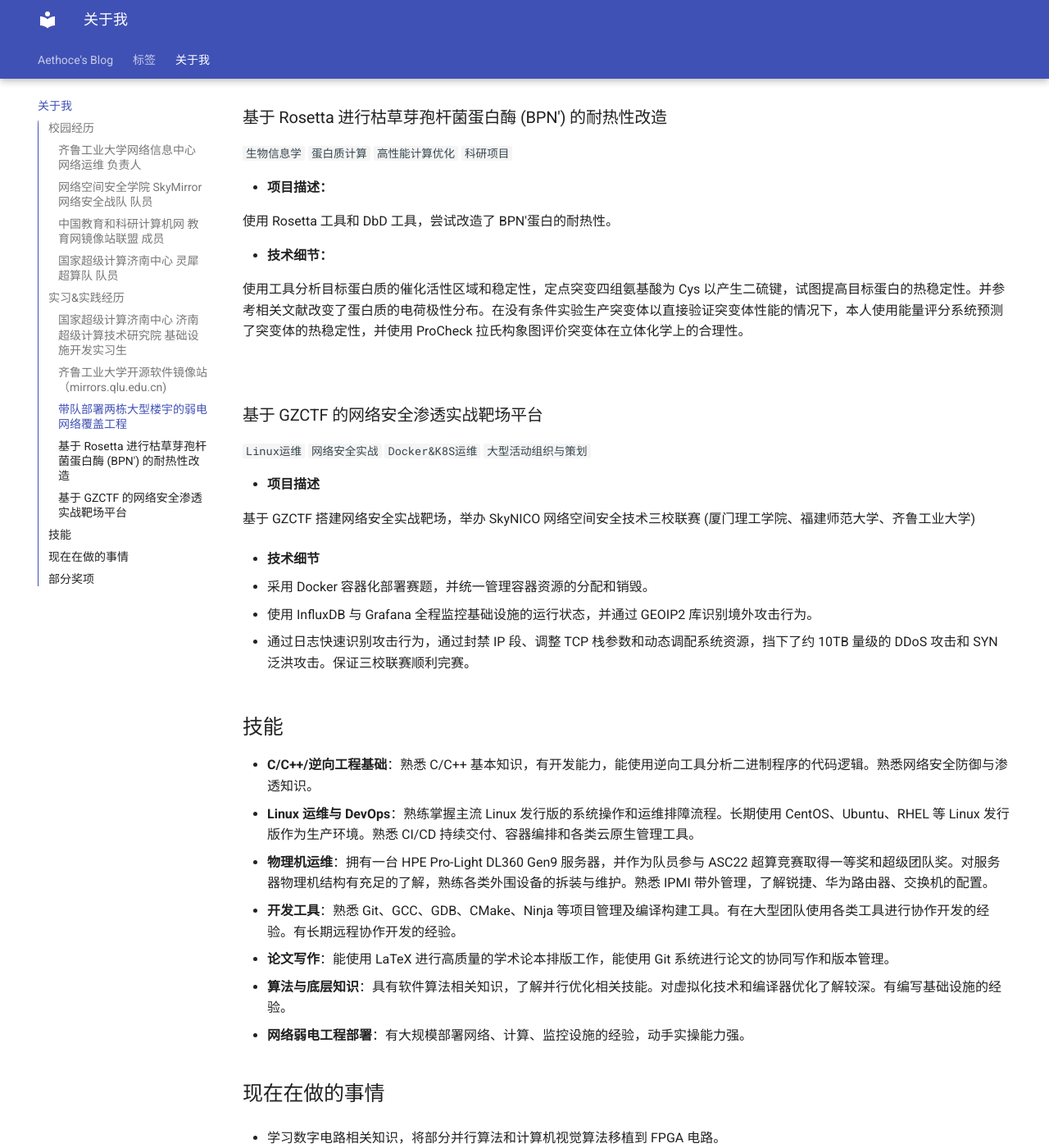
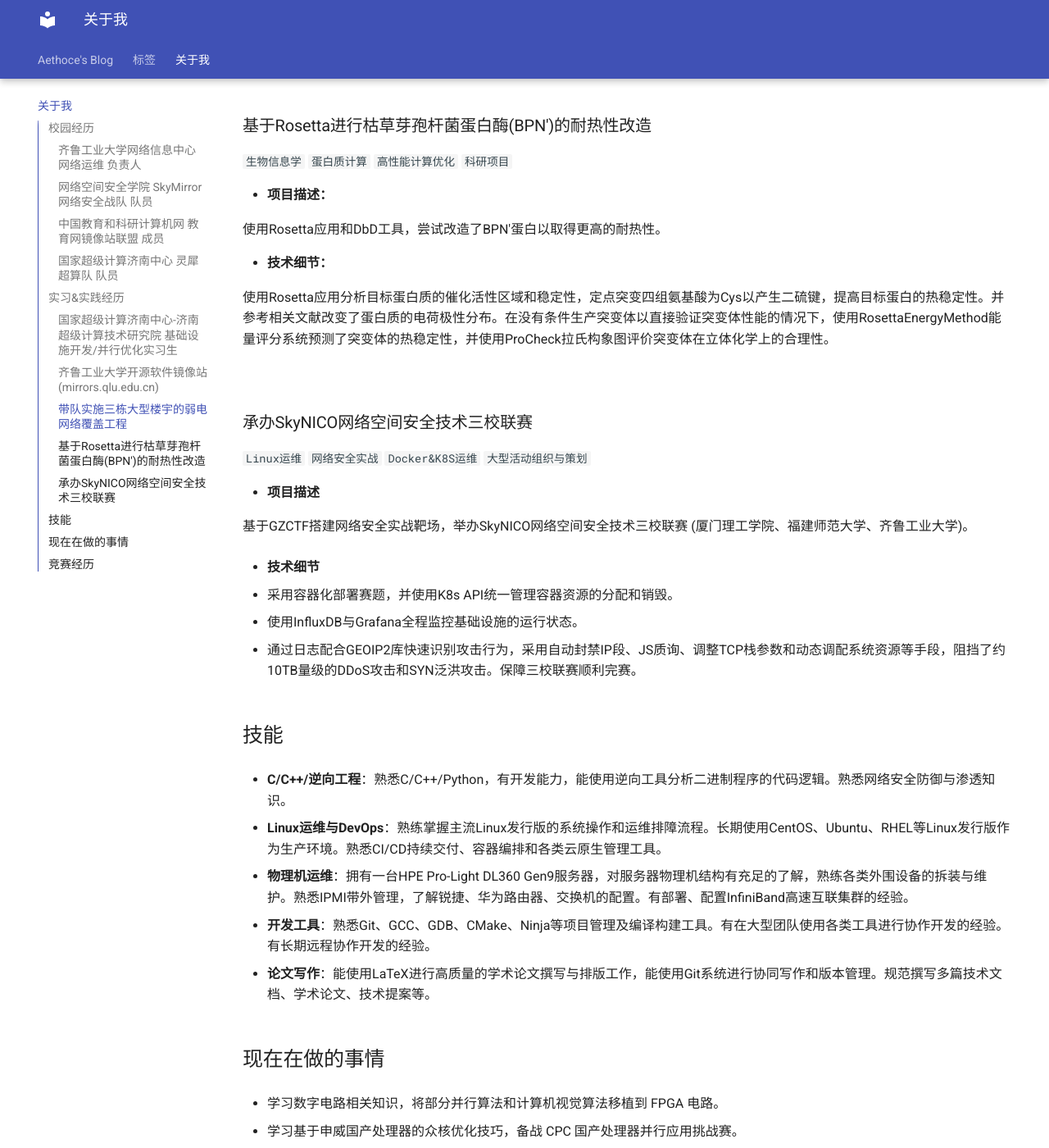
Before and after one commit to AethoceSora/AethoceSora.github.io, an MkDocs documentation site: the page built from docs/blog/about.md, in a window 1280 px wide and 1400 px high, scrolled down 2525 px. Shown: the whole window at 82% size. Built offline with MkDocs 1.6.1 and Material for MkDocs 9.7.7, drawn with Linux system fonts in a browser that asks for light colours; some of the changed text lies outside the part shown.

Commit message:
Update about.md

```diff
--- a/docs/blog/about.md
+++ b/docs/blog/about.md
@@ -33,104 +33,105 @@
 
 **2022.10 - 至今**
 
-作为齐鲁工业大学镜像站建立者与站长，与全国二十多个高校的镜像站维护者保持密切的交流，共同组建了网络安全情报的共享体系。各家镜像站采用统一的协议交换网络攻击者的信息并统一封禁。
+作为齐鲁工业大学镜像站建立者与维护者，与全国二十余个高校的镜像站维护者保持密切的交流，共同建设网络安全情报的共享体系与各教育网镜像站之间的协作流程。
 
 ### 国家超级计算济南中心 灵犀超算队 队员
 
 **2022.12 - 至今**
 
-在队伍中负责超算集群的硬件组建维护、Linux 系统配置调试、内核优化、以及 Linpack&HPCG 等高性能计算赛题的 GPU 并行优化。本团队在 ASC22-23 世界大学生超级计算机竞赛中获得了总决赛一等奖与最佳团队奖。
+在队伍中负责超算集群的硬件组建维护、Linux系统配置调试、内核优化、以及Linpack&HPCG、工程模拟、气象科学计算等高性能计算赛题的并行优化。本团队在ASC世界大学生超级计算机竞赛、CPC国产CPU并行优化大赛、鲲鹏应用创新大赛等国际级、国家级高性能计算赛事中屡次取得一等奖。
 
 ## **实习&实践经历**
 
-### 国家超级计算济南中心  济南超级计算技术研究院 基础设施开发实习生
+### 国家超级计算济南中心-济南超级计算技术研究院 基础设施开发/并行优化实习生
 
-`高性能计算` `C/C++` `Python` `并行优化` `Golang` `底层虚拟化`
+`高性能计算` `C/C++` `Python` `CUDA` `Golang``并行优化` `底层虚拟化` `公有/私有云平台`
 
-- **工作内容：**
+- **工作内容:**
 
-  为超级计算平台构建底层基础设施 (包管理器、底层虚拟化平台)。
+    构建超算底层基础设施，致力于让非计算机科学专业背景的用户(如地理学家、物理学家、生物学家)轻松使用超算平台为相关领域的科研工作赋能。并行化加速行业泛用的工程仿真模拟、气象海洋预测应用，高效利用计算资源、服务科研民生。
 
 - **技术细节：**
 
-  使用 Python、C/C++、Golang 构建超算底层基础设施，多数工作致力于让非计算机科学专业背景的用户 (如地理学家、物理学家、生物学家) 轻松使用超算平台为相关领域的科研工作赋能。
-
-  在项目组中使用 Golang 与 Libvirt 库，独立开发一款基础设施即服务（IaaS）平台，在底层虚拟化层面建立和管理 HPC 集群和云计算融合服务。
+  在项目组中使用Golang与Libvirt库，独立开发适合于公有云/私有云场景的基础设施即服务（IaaS）平台，配合作业调度系统在底层虚拟化层面建立和管理HPC集群和云计算融合服务。
+  使用CUDA、CUDA-Fortran、OpenMP将计算任务卸载至GPU，通过重叠通信计算、优化通讯流程、改进算法等手段优化多个行业泛用应用。
 
 &nbsp;
 
-### 齐鲁工业大学开源软件镜像站（mirrors.qlu.edu.cn)
+### 齐鲁工业大学开源软件镜像站([mirrors.qlu.edu.cn](https://mirrors.qlu.edu.cn))
 
-`Linux运维` `SRE`  `云原生DevOps` `恶意行为识别与封控` `多活高可用容灾架构`
+`Linux Ops` `SRE`  `云原生` `DevOps` `恶意行为识别与封控` `多活高可用容灾架构`
 
 - **项目描述**：
-    基于国家超级计算济南中心 - 山河超算平台，为常见的 Linux 发行版、开源软件工具建立校内镜像站，极大的便利了师生的科研工作。自开站至今为共计 1100 万用户提供科研软件和系统包服务（BioConda、CentOS、Ubuntu 等），服务可用率高于 95%。
+    基于国家超级计算济南中心-山河超级计算平台，为常见的Linux发行版、开源软件工具建立镜像站，极大的便利了师生的科研工作。**自开站至今为2100万用户提供科研软件和系统包服务**（BioConda、CentOS、Ubuntu等），服务可用率高于99.5%。
 
 - **技术细节**：
 
   目前镜像站由本人一人负责开发以及日常维护工作：
 
-  - 独立规划建设云上云下双活的高并发高可用架构，通过 Load Balancer 和 KeepAlived 实现异地多活容灾。
-  - 通过使用 tunasync 与 crontab 以及 python 脚本配合，完成镜像的拉取、更新、健康检测全自动化流程。
-  - 采用 InfluxDB 与 Grafana 搭建了服务器的全参数可视化监控及预警系统。
-  - 使用 ELK Stack 多维度索引分析过滤恶意行为的来源和行为。
+  - 规划建设云上云下双活的高并发高可用架构，通过Load Balancer和KeepAlived实现异地多活容灾。
+  - 通过使用tunasync与python、shell脚本配合，完成镜像的拉取、更新、健康检测全自动化流程。
+  - 采用Prometheus、InfluxDB与Grafana搭建了服务器的健康感知与网络威胁可视化监控及预警系统。
+  - 使用Elasticsearch配合Kibana多维度索引、过滤、分析恶意网络攻击事件的来源和行为。
   - 利用各类云原生开发工具完成运维工作的现代化全自动流程。
 
 &nbsp;
 
-### 带队部署两栋大型楼宇的弱电网络覆盖工程
+### 带队实施三栋大型楼宇的弱电网络覆盖工程
 
 `工程实践` `网络弱电工程` `路由交换配置` `网络信号覆盖调优`
 
 - **项目描述：**
 
-  承包校内两栋大型楼宇的弱电网络覆盖工程，包含线缆布设熔接、终端设备安装调试、交换机、路由器配置、无线信号覆盖调优、整体工程验收。
+  承包实施校内三栋大型楼宇(齐鲁工业大学新电气楼、国家重点实验室大楼A座、B座)的弱电网络覆盖工程，包含线缆布设熔接、终端设备安装调试、交换机、路由器配置、无线信号覆盖调优、整体工程验收。
 
 - **技术细节：**
 
-  使用锐捷、华为等品牌的交换机、路由器和 AP，布设光电复合线缆，划分路由层级，完成两栋大型楼宇共 620 个点位的网络接入与无线网络覆盖工程。全程规范化操作，线缆配合电子标签，实现数字化运维，大大减轻后期维护压力。
+  使用锐捷、华为等品牌的交换机、路由器和AP，布设光电复合线缆，划分路由层级，完成三栋大型楼宇共620个点位的网络接入与无线网络覆盖工程。全程规范化操作，线缆配合电子标签，实现数字化运维，大大减轻后期维护压力。
 
 &nbsp;
 
-### 基于 Rosetta 进行枯草芽孢杆菌蛋白酶 (BPN') 的耐热性改造
+### 基于Rosetta进行枯草芽孢杆菌蛋白酶(BPN')的耐热性改造
 
 `生物信息学` `蛋白质计算` `高性能计算优化` `科研项目`
 
 - **项目描述：**
 
-  使用 Rosetta 工具和 DbD 工具，尝试改造了 BPN'蛋白的耐热性。
+  使用Rosetta应用和DbD工具，尝试改造了BPN'蛋白以取得更高的耐热性。
 
 - **技术细节：**
 
-  使用工具分析目标蛋白质的催化活性区域和稳定性，定点突变四组氨基酸为 Cys 以产生二硫键，试图提高目标蛋白的热稳定性。并参考相关文献改变了蛋白质的电荷极性分布。在没有条件实验生产突变体以直接验证突变体性能的情况下，本人使用能量评分系统预测了突变体的热稳定性，并使用 ProCheck 拉氏构象图评价突变体在立体化学上的合理性。
+  使用Rosetta应用分析目标蛋白质的催化活性区域和稳定性，定点突变四组氨基酸为Cys以产生二硫键，提高目标蛋白的热稳定性。并参考相关文献改变了蛋白质的电荷极性分布。在没有条件生产突变体以直接验证突变体性能的情况下，使用RosettaEnergyMethod能量评分系统预测了突变体的热稳定性，并使用ProCheck拉氏构象图评价突变体在立体化学上的合理性。
 
 &nbsp;
 
-### 基于 GZCTF 的网络安全渗透实战靶场平台
+### 承办SkyNICO网络空间安全技术三校联赛
 
 `Linux运维` `网络安全实战` `Docker&K8S运维` `大型活动组织与策划`
 
 - **项目描述**
 
-  基于 GZCTF 搭建网络安全实战靶场，举办 SkyNICO 网络空间安全技术三校联赛 (厦门理工学院、福建师范大学、齐鲁工业大学)
+  基于GZCTF搭建网络安全实战靶场，举办SkyNICO网络空间安全技术三校联赛 (厦门理工学院、福建师范大学、齐鲁工业大学)。
 
 - **技术细节**
 
-  - 采用 Docker 容器化部署赛题，并统一管理容器资源的分配和销毁。
+  - 采用容器化部署赛题，并使用K8s API统一管理容器资源的分配和销毁。
 
-  - 使用 InfluxDB 与 Grafana 全程监控基础设施的运行状态，并通过 GEOIP2 库识别境外攻击行为。
+  - 使用InfluxDB与Grafana全程监控基础设施的运行状态。
 
-  - 通过日志快速识别攻击行为，通过封禁 IP 段、调整 TCP 栈参数和动态调配系统资源，挡下了约 10TB 量级的 DDoS 攻击和 SYN 泛洪攻击。保证三校联赛顺利完赛。
+  - 通过日志配合GEOIP2库快速识别攻击行为，采用自动封禁IP段、JS质询、调整TCP栈参数和动态调配系统资源等手段，阻挡了约10TB量级的DDoS攻击和SYN泛洪攻击。保障三校联赛顺利完赛。
 
 ## 技能
 
-- **C/C++/逆向工程基础**：熟悉 C/C++ 基本知识，有开发能力，能使用逆向工具分析二进制程序的代码逻辑。熟悉网络安全防御与渗透知识。
-- **Linux 运维与 DevOps**：熟练掌握主流 Linux 发行版的系统操作和运维排障流程。长期使用 CentOS、Ubuntu、RHEL 等 Linux 发行版作为生产环境。熟悉 CI/CD 持续交付、容器编排和各类云原生管理工具。
-- **物理机运维**：拥有一台 HPE Pro-Light DL360 Gen9 服务器，并作为队员参与 ASC22 超算竞赛取得一等奖和超级团队奖。对服务器物理机结构有充足的了解，熟练各类外围设备的拆装与维护。熟悉 IPMI 带外管理，了解锐捷、华为路由器、交换机的配置。
-- **开发工具**：熟悉 Git、GCC、GDB、CMake、Ninja 等项目管理及编译构建工具。有在大型团队使用各类工具进行协作开发的经验。有长期远程协作开发的经验。
-- **论文写作**：能使用 LaTeX 进行高质量的学术论本排版工作，能使用 Git 系统进行论文的协同写作和版本管理。
-- **算法与底层知识**：具有软件算法相关知识，了解并行优化相关技能。对虚拟化技术和编译器优化了解较深。有编写基础设施的经验。
-- **网络弱电工程部署**：有大规模部署网络、计算、监控设施的经验，动手实操能力强。
+- **C/C++/逆向工程**：熟悉C/C++/Python，有开发能力，能使用逆向工具分析二进制程序的代码逻辑。熟悉网络安全防御与渗透知识。
+
+- **Linux运维与DevOps**：熟练掌握主流Linux发行版的系统操作和运维排障流程。长期使用CentOS、Ubuntu、RHEL等Linux发行版作为生产环境。熟悉CI/CD持续交付、容器编排和各类云原生管理工具。
+
+- **物理机运维**：拥有一台HPE Pro-Light DL360 Gen9服务器，对服务器物理机结构有充足的了解，熟练各类外围设备的拆装与维护。熟悉IPMI带外管理，了解锐捷、华为路由器、交换机的配置。有部署、配置InfiniBand高速互联集群的经验。
+
+- **开发工具**：熟悉Git、GCC、GDB、CMake、Ninja等项目管理及编译构建工具。有在大型团队使用各类工具进行协作开发的经验。有长期远程协作开发的经验。
+
+- **论文写作**：能使用LaTeX进行高质量的学术论文撰写与排版工作，能使用Git系统进行协同写作和版本管理。规范撰写多篇技术文档、学术论文、技术提案等。
 
 ## 现在在做的事情
 
@@ -142,20 +143,37 @@
 
 - 维护齐鲁工业大学开源软件镜像站 (mirrors.qlu.edu.cn)，迭代后端以支持更大的并发请求。
 
-## 部分奖项
+## 竞赛经历
 
-ASC22-23 世界大学生超级计算机竞赛  一等奖&超级团队奖
+<p style="text-align:left;">ASC24 世界大学生超级计算机竞赛  <span style="float:right;">决赛一等奖</span></p>
 
-(华为) 鲲鹏应用创新大赛 2023 HPC 高性能计算赛道 山东赛区一等奖（第一名）
+<p style="text-align:left;">ASC22-23世界大学生超级计算机竞赛  <span style="float:right;">决赛一等奖 & 超级团队奖</span></p>
 
-第七届美亚杯中国电子取证大赛 团体赛 全国一等奖
+<p style="text-align:left;">(华为)鲲鹏应用创新大赛2023 HPC高性能计算赛道  <span style="float:right;">山东赛区一等奖</span></p>
 
-蓝桥杯全国软件和信息技术专业人才大赛 C/C++ 算法省赛 二等奖
+<p style="text-align:left;">第七届美亚杯中国电子取证大赛 团体赛  <span style="float:right;">决赛一等奖</span></p>
 
-(华为) 鲲鹏应用创新大赛 2023 HPC 高性能计算赛道 全国优胜奖
+<p style="text-align:left;">NISP 2022  <span style="float:right;">决赛一等奖</span></p>
 
-齐鲁工业大学 - 山东师范大学 ICPC-ACM 算法联赛 铜牌
+<p style="text-align:left;">CISCN 2022 初赛  <span style="float:right;">全国第60名</span></p>
 
-2022CISCN 初赛全国第 60 名和第 66 名（赛区第 7 名和第 9 名）复赛三等奖
+<p style="text-align:left;">山东新动能软件创新创业大赛 高性能计算专题组  <span style="float:right;">决赛一等奖</span></p>
 
-全国大学生信息安全竞赛创新实践赛 - 华东北分区赛决赛 三等奖
+<p style="text-align:left;">蓝桥杯全国软件和信息技术专业人才大赛 C/C++算法  <span style="float:right;">省赛二等奖</span></p>
+
+
+<p style="text-align:left;">CISCN 2022 复赛  <span style="float:right;">决赛三等奖</span></p>
+
+<p style="text-align:left;">齐鲁工业大学-山东师范大学 ICPC-ACM算法联赛  <span style="float:right;">铜牌</span></p>
+
+<p style="text-align:left;">全国大学生信息安全竞赛创新实践赛  <span style="float:right;">决赛三等奖</span></p>
+
+&nbsp;
+
+<p style="text-align:left;">48届ICPC国际大学生程序设计竞赛亚洲区域赛  <span style="float:right;">主办方技术顾问&场上技术支持</span></p>
+
+<p style="text-align:left;">SkyNICO网络空间安全技术三校联赛  <span style="float:right;">技术组长&赛题作者</span></p>
+
+<p style="text-align:left;">第十三届山东省ICPC大学生程序设计竞赛  <span style="float:right;">场上技术支持</span></p>
+
+&nbsp;
```
